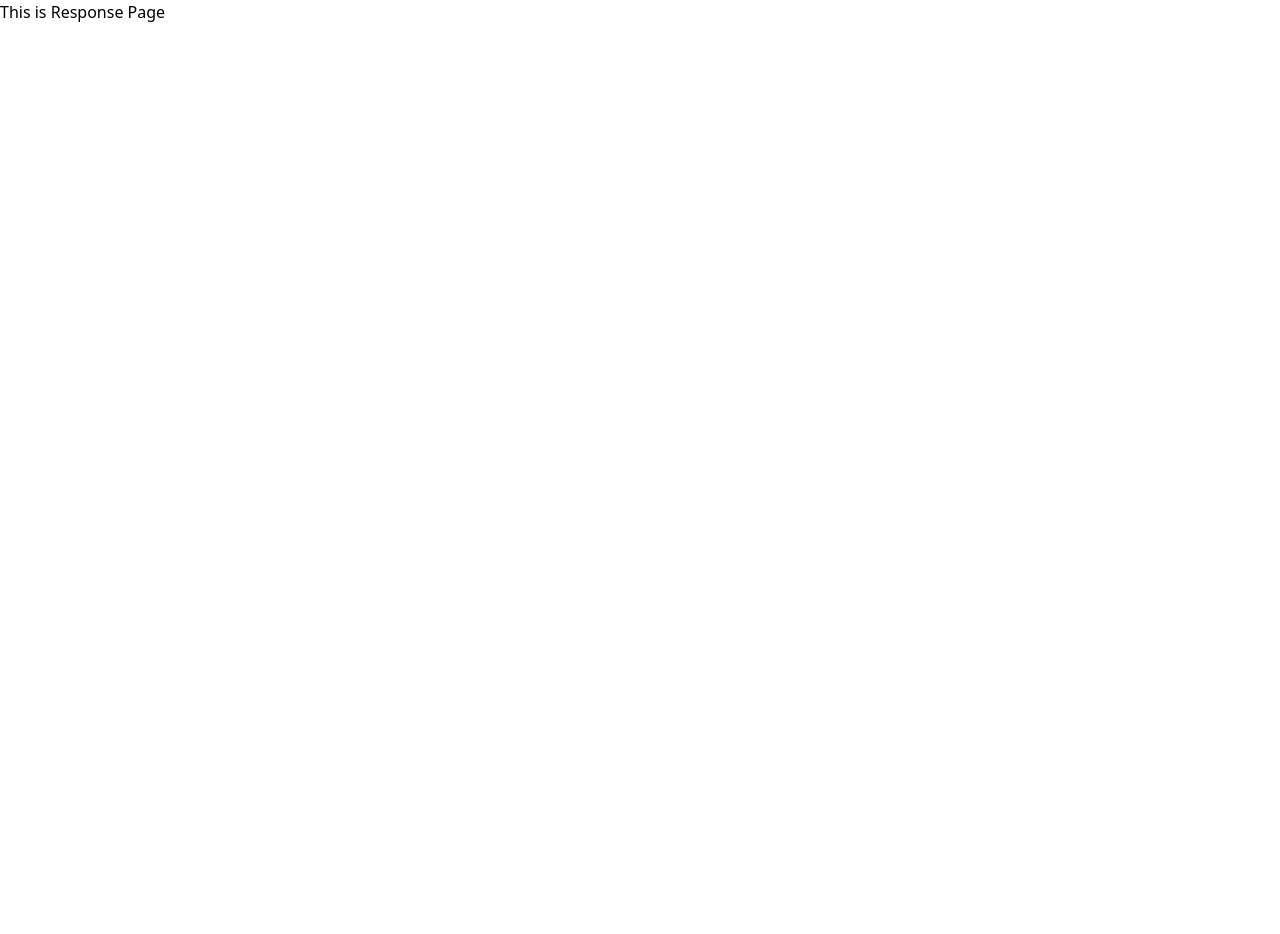
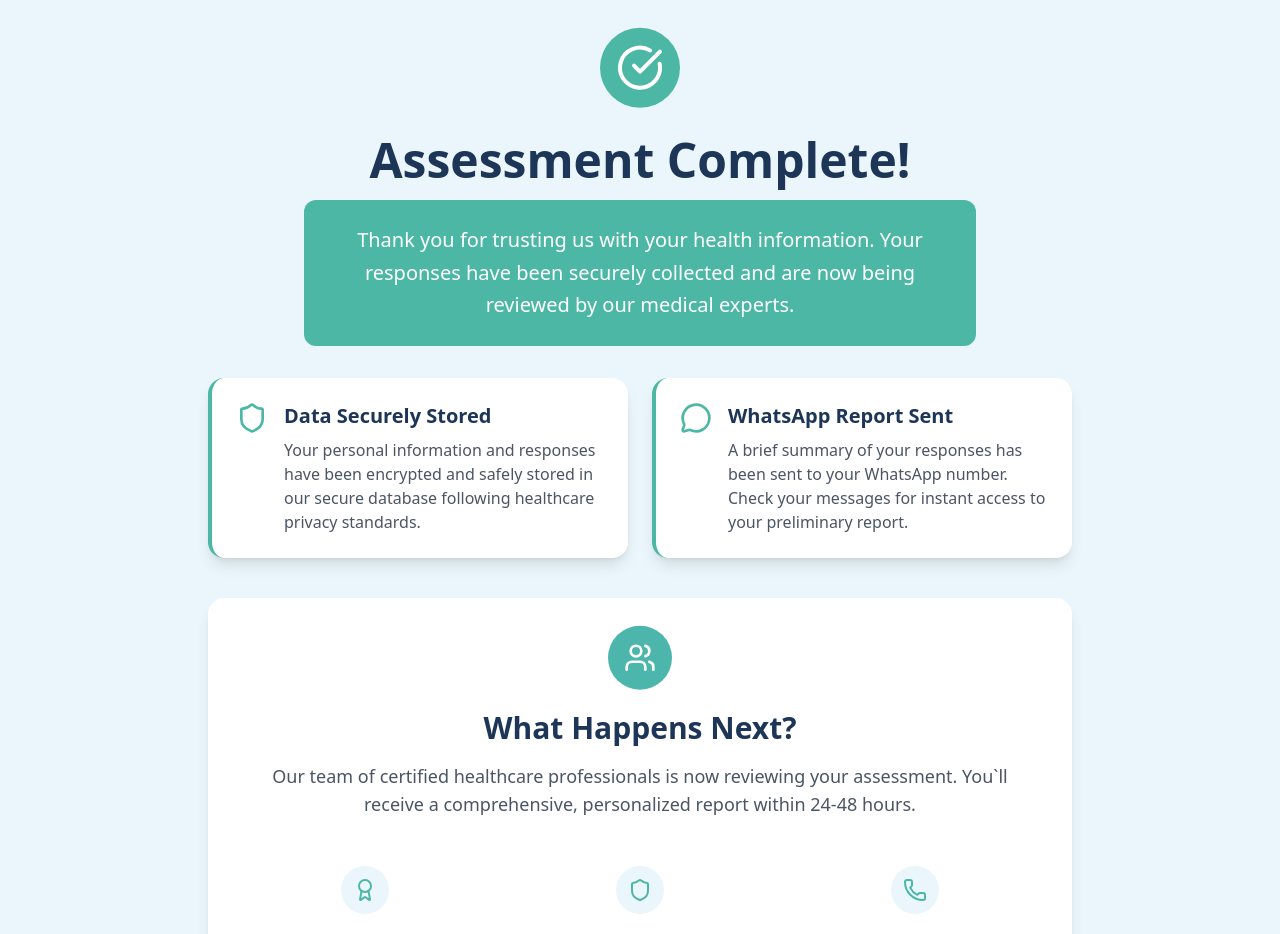
Before and after one commit to shwet91/sia_quiz_production, a Next.js app: page /pages/Response in a window 1280 px wide. Shown: the top 934 px of the page. Before the commit the page ends 800 px from the top, so only its background shows below. Built offline with nearby package versions, Linux system fonts and the light colour scheme.

Commit message:
added personalisd response page

```diff
--- a/app/components/QuestionTab.tsx
+++ b/app/components/QuestionTab.tsx
@@ -9,6 +9,7 @@ import {
   removeAnswer,
   updateQuestionFlow,
   removeQuestionFlow,
+  setPersonalisedResponse,
 } from "../store/quizSlice";
 import { useRouter } from "next/navigation";
 
@@ -113,12 +114,20 @@ function QuestionTab({
   }, [question]);
 
   const nextBtnHandler = () => {
-    if (quesstionFlow.length === totalFeilds - 1) return;
+    if (quesstionFlow.length === totalFeilds - 1) {
+      console.log("submit");
+
+      // Aplly logic of creating personalised response
+      // send data to the server
+      // clear the store variables
+      // set response in the store
+      // navigate
+
+      dispatch(setPersonalisedResponse("This is the personalised Response"))
+      router.push("/pages/Response");
+      return;
+    }
     if (currentSelectedAnswers.length === 0) return;
-
-    if (quesstionFlow.length === totalFeilds - 1) {
-      router.push("/pages/Response");
-    }
 
     dispatch(updateQuestionFlow(question.id));
     dispatch(updateCurrentQuestionIndex(next));
--- a/app/pages/Response/page.tsx
+++ b/app/pages/Response/page.tsx
@@ -1,9 +1,284 @@
-import React from 'react'
+"use client";
+
+import { RootState } from "@/app/store/store";
+import React from "react";
+import { useSelector } from "react-redux";
+import { motion, Variants } from "framer-motion";
+import {
+  CheckCircle,
+  MessageCircle,
+  Phone,
+  Calendar,
+  Shield,
+  Users,
+  Award,
+} from "lucide-react";
 
 function Page() {
+  const personalisedResponse = useSelector(
+    (store: RootState) => store.quiz.personalisedResponse
+  );
+
+  const containerVariants: Variants = {
+    hidden: { opacity: 0 },
+    visible: {
+      opacity: 1,
+      transition: {
+        delayChildren: 0.3,
+        staggerChildren: 0.2,
+      },
+    },
+  };
+
+  const itemVariants: Variants = {
+    hidden: { y: 20, opacity: 0 },
+    visible: {
+      y: 0,
+      opacity: 1,
+      transition: {
+        duration: 0.6,
+        ease: "easeOut",
+      },
+    },
+  };
+
+  const floatVariants: Variants = {
+    animate: {
+      y: [-5, 5, -5],
+      transition: {
+        duration: 3,
+        repeat: Infinity,
+        ease: "easeInOut",
+      },
+    },
+  };
+
   return (
-    <div>This is Response Page</div>
-  )
+    <div className="min-h-screen" style={{ background: "#EAF6FB" }}>
+      <motion.div
+        className="container mx-auto px-4 py-8 max-w-4xl"
+        variants={containerVariants}
+        initial="hidden"
+        animate="visible"
+      >
+        {/* Header Section */}
+        <motion.div className="text-center mb-8" variants={itemVariants}>
+          <motion.div
+            className="inline-flex items-center justify-center w-20 h-20 rounded-full mb-6"
+            style={{ background: "#4CB7A5" }}
+            variants={floatVariants}
+            animate="animate"
+          >
+            <CheckCircle className="w-12 h-12 text-white" />
+          </motion.div>
+
+          <h1
+            className="text-4xl md:text-5xl font-bold mb-4"
+            style={{ color: "#1D3557" }}
+          >
+            Assessment Complete!
+          </h1>
+
+          <div
+            className="text-xl  max-w-2xl mx-auto leading-relaxed  p-6 rounded-xl"
+            style={{ background: "#4CB7A5" }}
+          >
+            {personalisedResponse ? (
+              <p className="text-white" >{personalisedResponse}</p>
+            ) : (
+              <p className="text-white">
+                Thank you for trusting us with your health information. Your
+                responses have been securely collected and are now being
+                reviewed by our medical experts.
+              </p>
+            )}
+          </div>
+        </motion.div>
+
+        {/* Success Cards */}
+        <div className="grid md:grid-cols-2 gap-6 mb-10">
+          <motion.div
+            className="bg-white rounded-2xl p-6 shadow-lg border-l-4"
+            style={{ borderLeftColor: "#4CB7A5" }}
+            variants={itemVariants}
+            whileHover={{ scale: 1.02, transition: { duration: 0.2 } }}
+          >
+            <div className="flex items-start space-x-4">
+              <div className="flex-shrink-0">
+                <Shield className="w-8 h-8" style={{ color: "#4CB7A5" }} />
+              </div>
+              <div>
+                <h3
+                  className="text-xl font-semibold mb-2"
+                  style={{ color: "#1D3557" }}
+                >
+                  Data Securely Stored
+                </h3>
+                <p className="text-gray-600">
+                  Your personal information and responses have been encrypted
+                  and safely stored in our secure database following healthcare
+                  privacy standards.
+                </p>
+              </div>
+            </div>
+          </motion.div>
+
+          <motion.div
+            className="bg-white rounded-2xl p-6 shadow-lg border-l-4"
+            style={{ borderLeftColor: "#4CB7A5" }}
+            variants={itemVariants}
+            whileHover={{ scale: 1.02, transition: { duration: 0.2 } }}
+          >
+            <div className="flex items-start space-x-4">
+              <div className="flex-shrink-0">
+                <MessageCircle
+                  className="w-8 h-8"
+                  style={{ color: "#4CB7A5" }}
+                />
+              </div>
+              <div>
+                <h3
+                  className="text-xl font-semibold mb-2"
+                  style={{ color: "#1D3557" }}
+                >
+                  WhatsApp Report Sent
+                </h3>
+                <p className="text-gray-600">
+                  A brief summary of your responses has been sent to your
+                  WhatsApp number. Check your messages for instant access to
+                  your preliminary report.
+                </p>
+              </div>
+            </div>
+          </motion.div>
+        </div>
+
+        {/* Expert Review Section */}
+        <motion.div
+          className="bg-white rounded-2xl p-8 shadow-lg mb-10"
+          variants={itemVariants}
+        >
+          <div className="text-center mb-8">
+            <motion.div
+              className="inline-flex items-center justify-center w-16 h-16 rounded-full mb-4"
+              style={{ background: "#4DB6AC" }}
+              variants={floatVariants}
+              animate="animate"
+            >
+              <Users className="w-8 h-8 text-white" />
+            </motion.div>
+            <h2
+              className="text-3xl font-bold mb-4"
+              style={{ color: "#1D3557" }}
+            >
+              What Happens Next?
+            </h2>
+            <p className="text-lg text-gray-600 max-w-3xl mx-auto">
+              Our team of certified healthcare professionals is now reviewing
+              your assessment. You`ll receive a comprehensive, personalized
+              report within 24-48 hours.
+            </p>
+          </div>
+
+          <div className="grid md:grid-cols-3 gap-6">
+            {[
+              {
+                icon: <Award className="w-6 h-6" />,
+                title: "Expert Analysis",
+                description: "Certified professionals review your responses",
+              },
+              {
+                icon: <Shield className="w-6 h-6" />,
+                title: "Personalized Report",
+                description:
+                  "Tailored recommendations based on your health profile",
+              },
+              {
+                icon: <Phone className="w-6 h-6" />,
+                title: "Follow-up Support",
+                description: "Optional consultation to discuss your results",
+              },
+            ].map((step, index) => (
+              <motion.div
+                key={index}
+                className="text-center p-4"
+                variants={itemVariants}
+                whileHover={{ y: -5, transition: { duration: 0.2 } }}
+              >
+                <div
+                  className="inline-flex items-center justify-center w-12 h-12 rounded-full mb-4"
+                  style={{ background: "#EAF6FB", color: "#4CB7A5" }}
+                >
+                  {step.icon}
+                </div>
+                <h3 className="font-semibold mb-2" style={{ color: "#1D3557" }}>
+                  {step.title}
+                </h3>
+                <p className="text-sm text-gray-600">{step.description}</p>
+              </motion.div>
+            ))}
+          </div>
+        </motion.div>
+
+        {/* Call to Action Section */}
+        <motion.div className="text-center" variants={itemVariants}>
+          <motion.div
+            className="rounded-3xl p-8 shadow-2xl"
+            style={{
+              background: "linear-gradient(135deg, #4CB7A5 0%, #4DB6AC 100%)",
+            }}
+            whileHover={{ scale: 1.02, transition: { duration: 0.3 } }}
+          >
+            <h2 className="text-3xl md:text-4xl font-bold text-white mb-4">
+              Want to Discuss Your Results?
+            </h2>
+            <p className="text-xl text-white/90 mb-8 max-w-2xl mx-auto">
+              Book a free 15-minute consultation with our healthcare experts to
+              discuss your assessment results and next steps.
+            </p>
+
+            <motion.button
+              className="bg-white text-lg font-semibold px-8 py-4 rounded-full shadow-lg hover:shadow-xl transition-all duration-300 inline-flex items-center space-x-2"
+              style={{ color: "#1D3557" }}
+              whileHover={{ scale: 1.05 }}
+              whileTap={{ scale: 0.95 }}
+            >
+              <Calendar className="w-5 h-5" />
+              <span>Book Free Consultation</span>
+            </motion.button>
+
+            <div className="mt-6 flex flex-col sm:flex-row items-center justify-center space-y-2 sm:space-y-0 sm:space-x-6 text-white/80">
+              <div className="flex items-center space-x-2">
+                <CheckCircle className="w-4 h-4" />
+                <span>No commitment required</span>
+              </div>
+              <div className="flex items-center space-x-2">
+                <CheckCircle className="w-4 h-4" />
+                <span>Expert guidance</span>
+              </div>
+              <div className="flex items-center space-x-2">
+                <CheckCircle className="w-4 h-4" />
+                <span>Personalized recommendations</span>
+              </div>
+            </div>
+          </motion.div>
+        </motion.div>
+
+        {/* Footer */}
+        <motion.div
+          className="text-center mt-12 pt-8 border-t border-gray-200"
+          variants={itemVariants}
+        >
+          <p className="text-gray-500">
+            Questions? Contact our support team at{" "}
+            <span className="font-semibold" style={{ color: "#4CB7A5" }}>
+              support@healthcare.com
+            </span>
+          </p>
+        </motion.div>
+      </motion.div>
+    </div>
+  );
 }
 
-export default Page
+export default Page;
--- a/app/store/quizSlice.ts
+++ b/app/store/quizSlice.ts
@@ -23,7 +23,7 @@ const initialState: initialState = {
   currentQuestionIndex: 0,
   personalisedResponse: "",
   currentComponent: "Details",
-  questionFlow: []
+  questionFlow: [],
 };
 
 const quizSlice = createSlice({
@@ -57,6 +57,9 @@ const quizSlice = createSlice({
     ) => {
       state.currentComponent = action.payload;
     },
+    setPersonalisedResponse: (state, action: PayloadAction<string>) => {
+      state.personalisedResponse = action.payload;
+    },
   },
 });
 
@@ -68,6 +71,7 @@ export const {
   updateQuestionFlow,
   removeQuestionFlow,
   updateCurrentComponent,
+  setPersonalisedResponse,
 } = quizSlice.actions;
 
 export default quizSlice.reducer;
```
